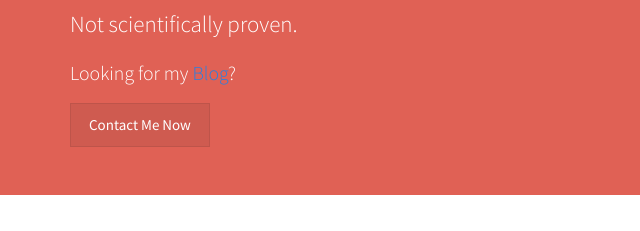
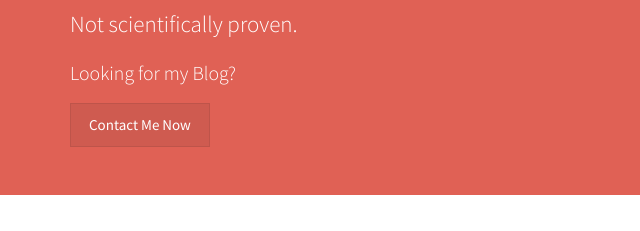
Before and after one commit to nahakiole/robinglauser.ch, a plain HTML site: page index.html in a window 1280 px wide. Shown: the part 196-427 px from the top of the page, 0-640 px from the left. Drawn offline with nearby package versions, Linux system fonts and the light colour scheme.

Commit message:
Added some style :D

```diff
--- a/css/main.css
+++ b/css/main.css
@@ -320,6 +320,10 @@ h1, h2, h3, h4, h5, h6, .h1, .h2, .h3, .h4, .h5, .h6 {
     background: #DA6054;  border-color: #BE544A;
 }
 
+.jumbotron a {
+    color: #fff;
+}
+
 .skills a {
     color: #fff;
     text-decoration: underline;
```
